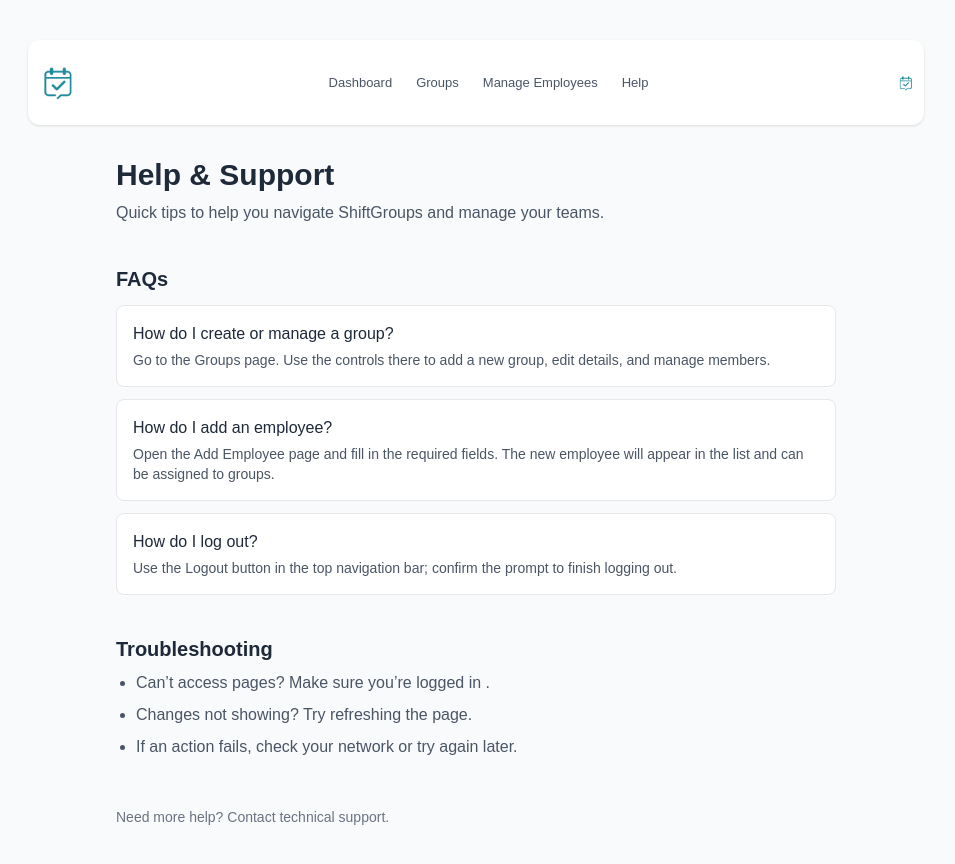
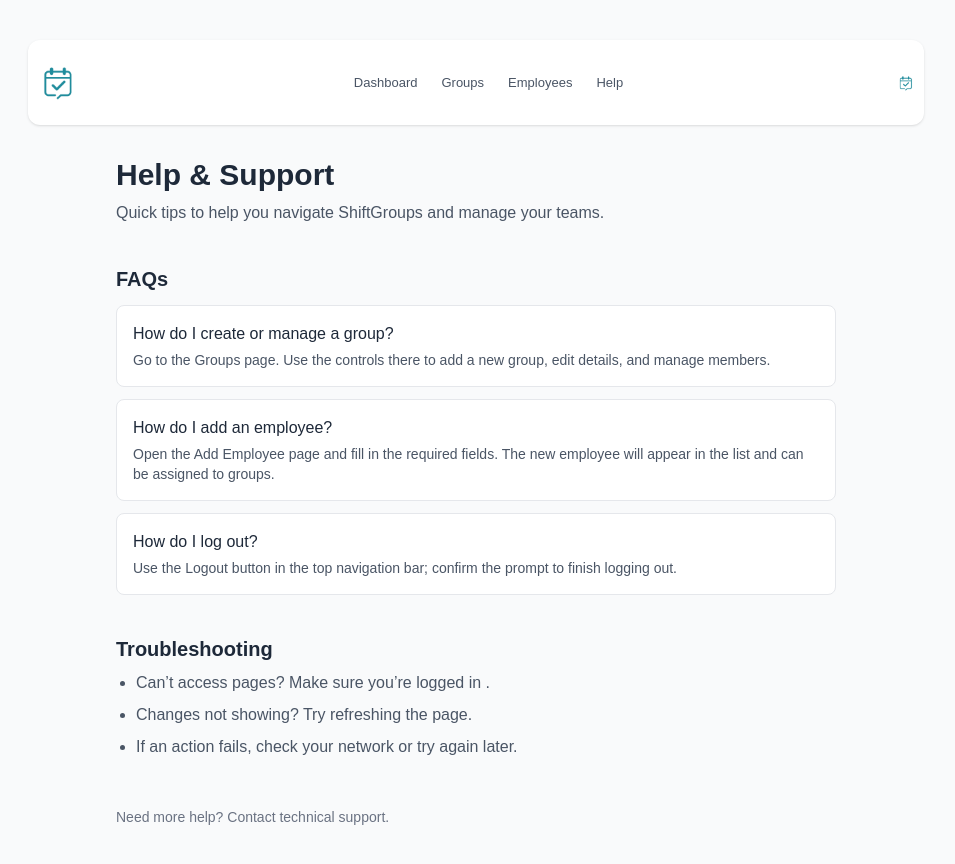
Before and after one commit to MontherALS/ShiftMS-Client, a Next.js app: page /help in a window 1280 px wide. Shown: the top 864 px of the page, without its empty margins (164-1119 px from the left). Built offline with nearby package versions, Linux system fonts and the light colour scheme.

Commit message:
change nameing for navigation

```diff
--- a/app/components/NavBar.jsx
+++ b/app/components/NavBar.jsx
@@ -21,7 +21,7 @@ export default function NavBar() {
           Groups
         </Link>
         <Link href="/manage-employees" className={linkStyle}>
-          Manage Employees
+          Employees
         </Link>
         <Link href="/help" className={linkStyle}>
           Help
--- a/app/dashboard/page.jsx
+++ b/app/dashboard/page.jsx
@@ -64,7 +64,7 @@ export default function DashboardPage() {
 
       {/* Main Content */}
       <main className="max-w-6xl mx-auto space-y-6">
-        <span className="text-gray-600 text-sm font-medium mb-4 block">
+        <span className="text-gray-600 text-sm font-medium mb-4 ml-5 block">
           {new Date().toLocaleDateString("en-US", {
             weekday: "long",
             year: "numeric",
--- a/app/groups/Calendar.jsx
+++ b/app/groups/Calendar.jsx
@@ -1,4 +1,6 @@
 import React from "react";
+
+//TODO move this file to dashboard folder
 
 export default function Calendar({ groups }) {
   return (
@@ -21,7 +23,7 @@ export default function Calendar({ groups }) {
             <tr key={i} className="border-t text-center">
               <td className="ml-5 px-2 py-3 text-left font-medium text-gray-800">
                 {group.name} <br />
-                <span className="text-[12px] text-left px-2 text-gray-500">
+                <span className="text-[12px] text-left  text-gray-500">
                   {group?.supervisor?.name || "N/A"}
                 </span>
               </td>
```
